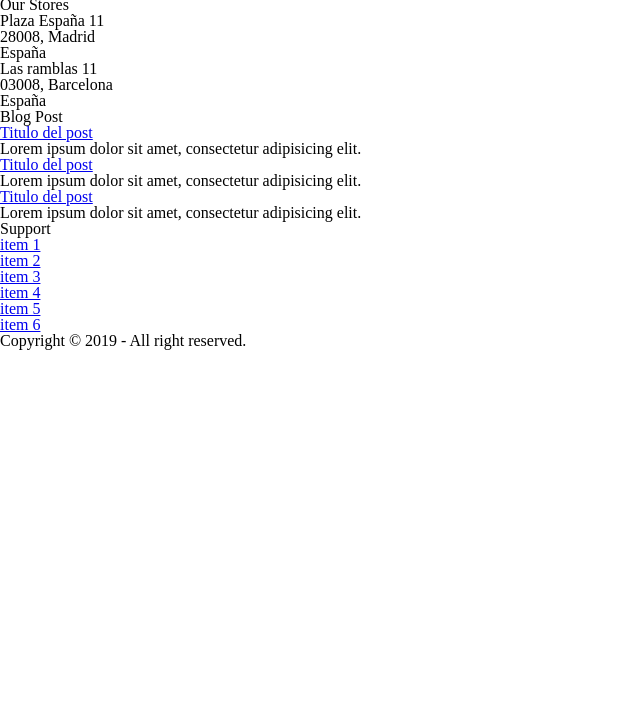
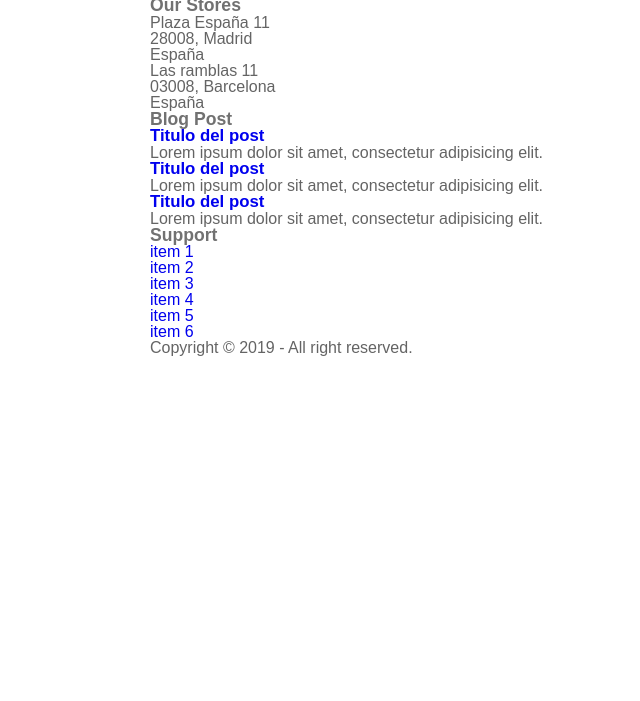
Before and after one commit to kikumen506/ecommerce, a plain HTML site: page index.html in a window 1280 px wide. Shown: the part 99-800 px from the top of the page, without its empty margins (0-640 px from the left). Drawn offline with Linux system fonts and the light colour scheme; a web font is replaced by a local one.

Commit message:
estilos css basicos

```diff
--- a/css/style.css
+++ b/css/style.css
@@ -1 +1,43 @@
 @import url(resetcss.css);
+@import url('https://fonts.googleapis.com/css?family=Cuprum:400,700');
+
+body {
+    font-family: 'Cuprum', sans-serif;
+    font-size: 1em;
+}
+
+p{
+	color:#646464;
+}
+
+h1,h2,h3,h4,h5,h6{
+	color: #717171;
+	font-weight: 700;
+}
+
+a{
+	text-decoration: none;
+}
+
+h1{
+	font-size: 140%;
+}
+h2{
+	font-size: 120%;
+}
+h3{
+	font-size: 110%;
+}
+h4{
+	font-size: 105%;
+}
+h5{
+	font-size: 90%;
+}
+h6{
+	font-size: 80%;
+}
+.row{
+	width: 980px;
+	margin: 0 auto;
+}
```
